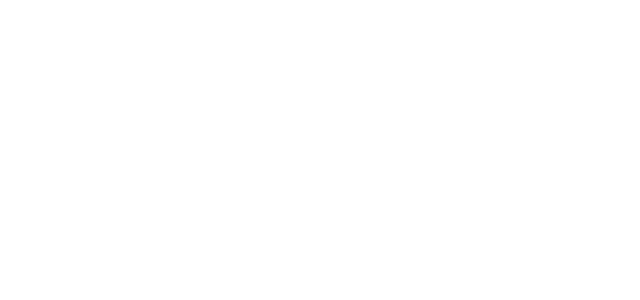
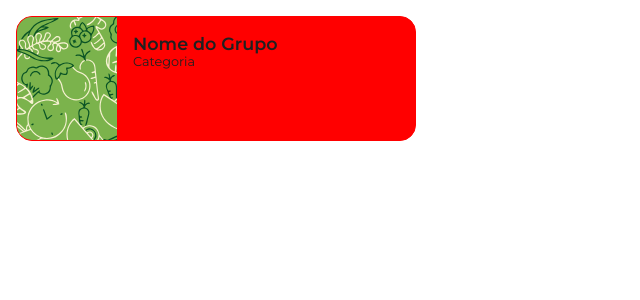
Before and after one commit to flp-ads/health-stay, a React (Create React App) app: page /home in a window 1280 px wide. Shown: the top 300 px of the page, without its empty margins (0-640 px from the left). Built offline with nearby package versions, Linux system fonts and the light colour scheme.

Commit message:
Feat: Group Card

```diff
--- /dev/null
+++ b/src/components/Group_Card/card.style.js
@@ -0,0 +1,37 @@
+import { motion } from "framer-motion"
+import styled from "styled-components"
+import bg_img from "../../assets/light_card_full.svg"
+
+export const Container = styled(motion.div)`
+	background-color: red;
+	height: 125px;
+	border-radius: 1rem;
+	max-width: 400px;
+	display: flex;
+	overflow: hidden;
+	margin: 1rem;
+	border: 1px solid red;
+
+	div.groupCard__image_container {
+		background-color: var(--light-green);
+		background-image: url(${bg_img});
+		background-size: 175%;
+		background-position: -25px -30px;
+		background-repeat: no-repeat;
+		width: 100px;
+	}
+
+	div.groupCard__info_container {
+		padding: 1rem;
+
+		h4 {
+			font-size: 1.1rem;
+		}
+
+		p {
+			font-size: 0.8rem;
+		}
+	}
+`
+
+export const UsersBottom = styled(motion.div)``
--- /dev/null
+++ b/src/components/Group_Card/index.jsx
@@ -0,0 +1,18 @@
+import { Container } from "./card.style"
+
+const Group_Card = ({ group, isSubscribed = false }) => {
+	const { name, category, users_on_group } = group
+	// const isSubscribed = users_on_group.find(u => u.id == users_on_group.id)
+
+	return (
+		<Container isSubscribed>
+			<div className="groupCard__image_container"></div>
+			<div className="groupCard__info_container">
+				<h4>{name}</h4>
+				<p>{category}</p>
+			</div>
+		</Container>
+	)
+}
+
+export default Group_Card
--- a/src/pages/Home/index.jsx
+++ b/src/pages/Home/index.jsx
@@ -1,9 +1,25 @@
+import Group_Card from "../../components/Group_Card"
+
 const Home = () => {
-    return (
-        <div>
-
-        </div>
-    )
+	const mock = {
+		id: 251,
+		name: "Nome do Grupo",
+		description: "b",
+		category: "Categoria",
+		creator: {
+			id: 1,
+			username: "fafa",
+			email: "gabriel@kenzie.com.br",
+		},
+		users_on_group: [],
+		goals: [],
+		activities: [],
+	}
+	return (
+		<div>
+			<Group_Card group={mock} />
+		</div>
+	)
 }
 
 export default Home
```
